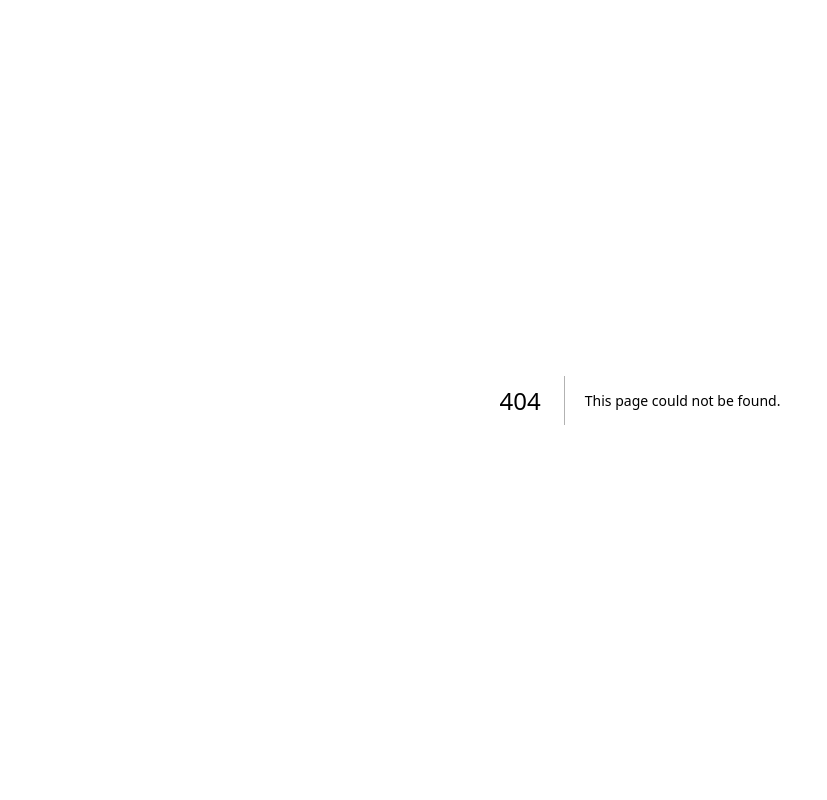
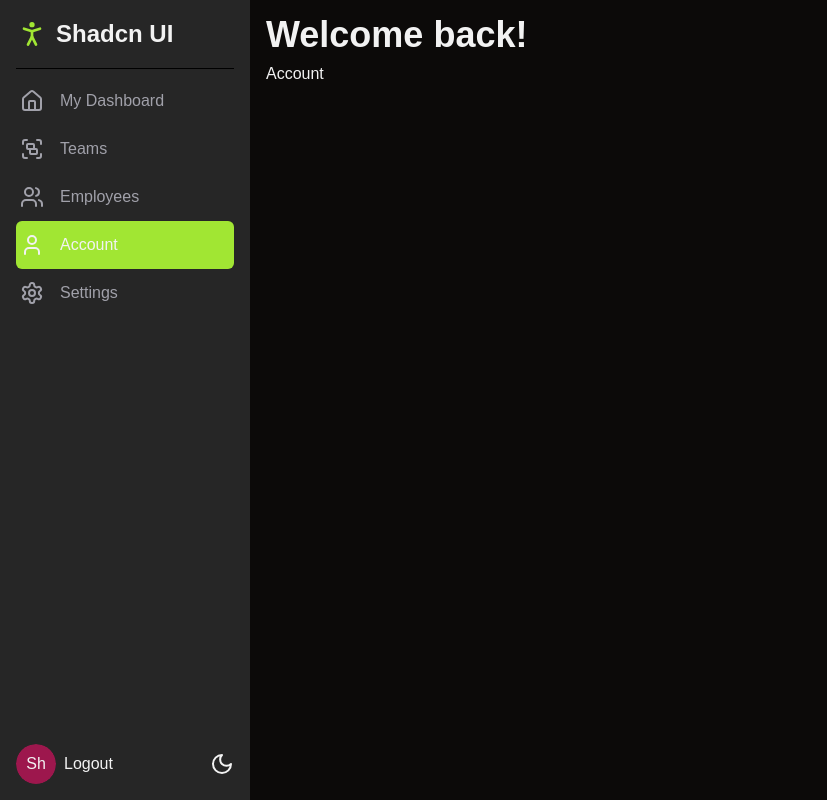
Before and after one commit to penn201500/shadcn-and-nextjs, a Next.js app: page /dashboard/account in a window 1280 px wide. Before the commit this address had no page. Shown: the whole page, without its empty margins (0-827 px from the left). Built offline with nearby package versions, Linux system fonts and the light colour scheme.

Commit message:
✨ Add pages for menu items
true

```diff
--- /dev/null
+++ b/app/dashboard/account/page.tsx
@@ -0,0 +1,7 @@
+export default function AccountPage() {
+    return (
+        <div className="flex flex-col gap-4">
+            <p>Account</p>
+        </div>
+    )
+}
--- a/app/dashboard/components/main-menu.tsx
+++ b/app/dashboard/components/main-menu.tsx
@@ -1,4 +1,4 @@
-import { Group, Home, Settings, User } from "lucide-react"
+import { Group, Home, Settings, User, Users } from "lucide-react"
 import MenuTitle from "./menu-title"
 import MenuItem from "./menu-item"
 import { Avatar, AvatarFallback } from "@/components/ui/avatar"
@@ -23,6 +23,11 @@ export default function MainMenu() {
                         <Group className="ml-1 mr-4" /> Teams
                     </span>
                 </MenuItem>
+                <MenuItem href="/dashboard/employees">
+                    <span className="flex items-center">
+                        <Users className="ml-1 mr-4" /> Employees
+                    </span>
+                </MenuItem>
                 <MenuItem href="/dashboard/account">
                     <span className="flex items-center">
                         <User className="ml-1 mr-4" /> Account
--- /dev/null
+++ b/app/dashboard/employees/page.tsx
@@ -0,0 +1,7 @@
+export default function EmployeesPage() {
+    return (
+        <div className="flex flex-col gap-4">
+            <p>Employees</p>
+        </div>
+    )
+}
--- /dev/null
+++ b/app/dashboard/settings/page.tsx
@@ -0,0 +1,7 @@
+export default function SettingsPage() {
+    return (
+        <div className="flex flex-col gap-4">
+            <p>Settings</p>
+        </div>
+    )
+}
--- /dev/null
+++ b/app/dashboard/teams/page.tsx
@@ -0,0 +1,7 @@
+export default function TeamsPage() {
+    return (
+        <div className="flex flex-col gap-4">
+            <p>Teams</p>
+        </div>
+    )
+}
```
